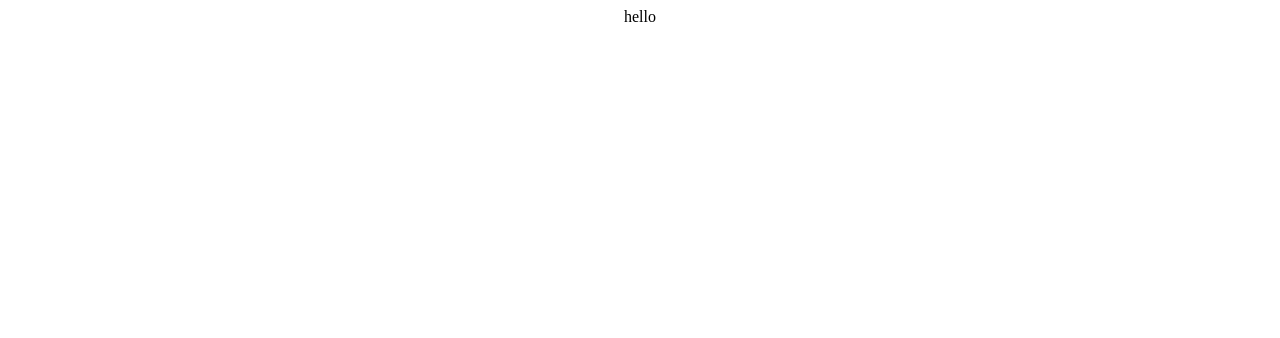
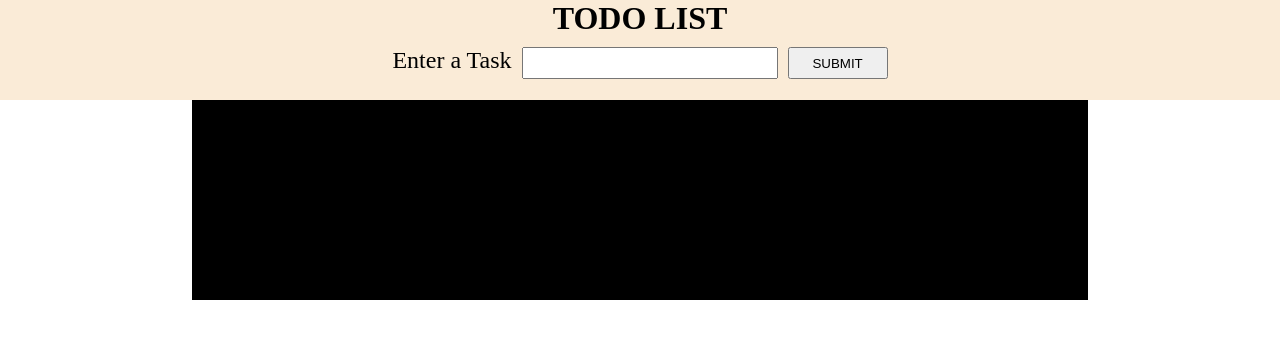
Before and after one commit to BharathSiddoji/CRUD-Todo-List, a React (Create React App) app: page / in a window 1280 px wide. Shown: the top 338 px of the page. Built offline with nearby package versions, Linux system fonts and the light colour scheme.

Commit message:
add state to the todo component, added some styles

```diff
--- a/package.json
+++ b/package.json
@@ -8,7 +8,9 @@
     "@testing-library/user-event": "^13.5.0",
     "react": "^18.2.0",
     "react-dom": "^18.2.0",
+    "react-redux": "^8.0.5",
     "react-scripts": "5.0.1",
+    "redux": "^4.2.0",
     "web-vitals": "^2.1.4"
   },
   "scripts": {
--- a/src/App.css
+++ b/src/App.css
@@ -1,3 +1,10 @@
+*{
+  box-sizing: border-box;
+  margin: 0px;
+  padding: 0px;
+}
+
+
 .App {
   text-align: center;
 }
--- a/src/App.js
+++ b/src/App.js
@@ -1,9 +1,12 @@
 import './App.css';
+import Todo from './components/Todo';
+import TodoTasks from './components/TodoTasks';
 
 function App() {
   return (
     <div className="App">
-      hello
+      <Todo />
+      <TodoTasks />
     </div>
   );
 }
--- /dev/null
+++ b/src/components/Todo.js
@@ -0,0 +1,25 @@
+import React,{useState} from 'react'
+import './todo.css'
+
+const Todo = () => {
+    const [task,setTask] = useState([])
+    const formHandler =(e)=>{
+        e.preventDefault()
+        alert(task)
+    }
+    const inputFieldHandler=(e)=>{
+        setTask(e.target.value)
+    }
+  return (
+    <div className='form__container'>
+        <h1>TODO LIST</h1>
+       <form onSubmit={(e)=>formHandler(e)}>
+        <label htmlFor="text" className='form__label'>Enter a Task</label>
+        <input type="text" name="text" id="text" className='form__input' onChange={inputFieldHandler}/>
+        <input type="submit" value="submit" className='form__btn'/>
+       </form>
+    </div>
+  )
+}
+
+export default Todo
--- /dev/null
+++ b/src/components/TodoTasks.js
@@ -0,0 +1,11 @@
+import React from 'react'
+import './todo.css';
+const TodoTasks = (props) => {
+  return (
+    <div className='todo__task'>
+
+    </div>
+  )
+}
+
+export default TodoTasks
--- /dev/null
+++ b/src/components/todo.css
@@ -0,0 +1,28 @@
+.form__container{
+    width: 100%;
+    height: 100px;
+    background-color: antiquewhite ;
+    margin-inline: auto;
+}
+.form__input{
+    width: 20%;
+    height: 32px;
+    margin: 10px;
+}
+.form__label{
+    font-size: 24px;
+}
+.form__btn{
+    width: 100px;
+    height: 32px;
+    font-weight: 400;
+    text-transform: uppercase;
+}
+
+
+.todo__task{
+    width:70%;
+    height: 200px;
+    background-color: black;
+    margin-inline:auto ;
+}
```
Also changed, not shown: 1 other file (tests, documents, lock files or other folders).
